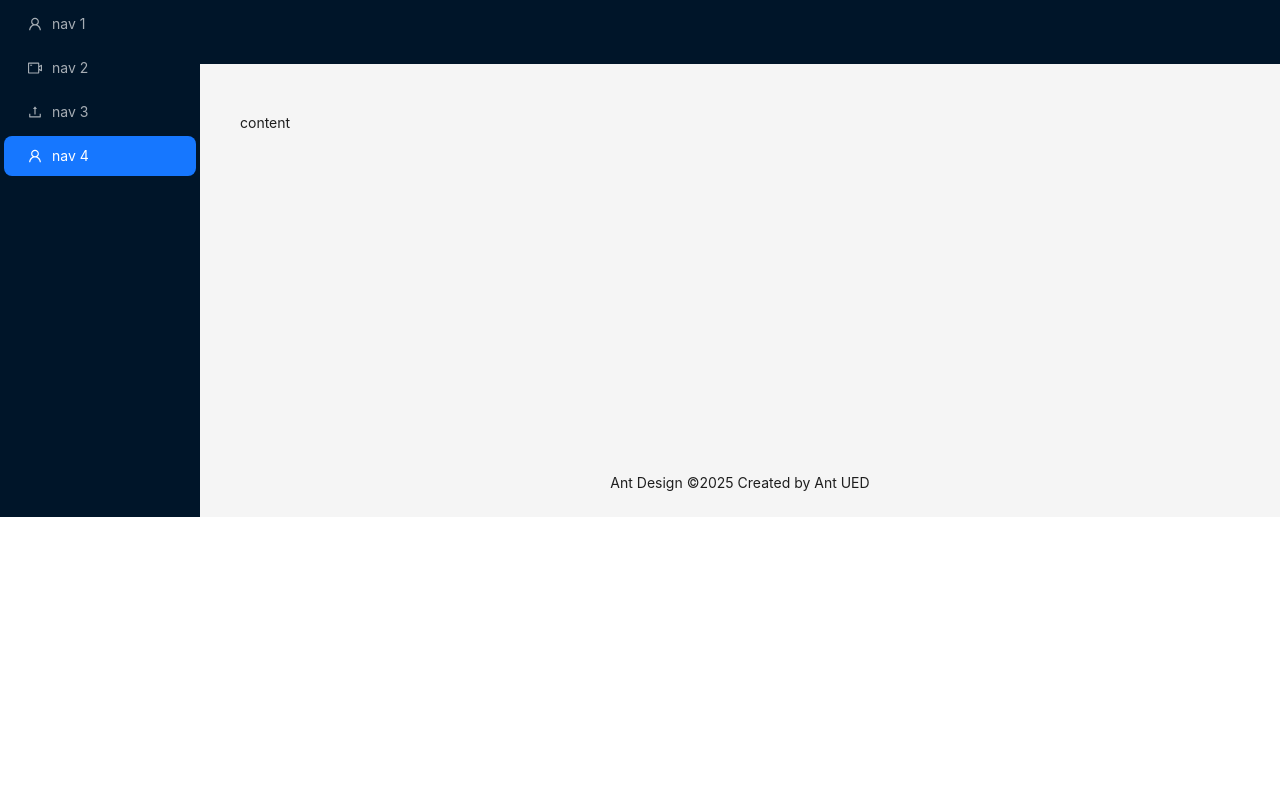
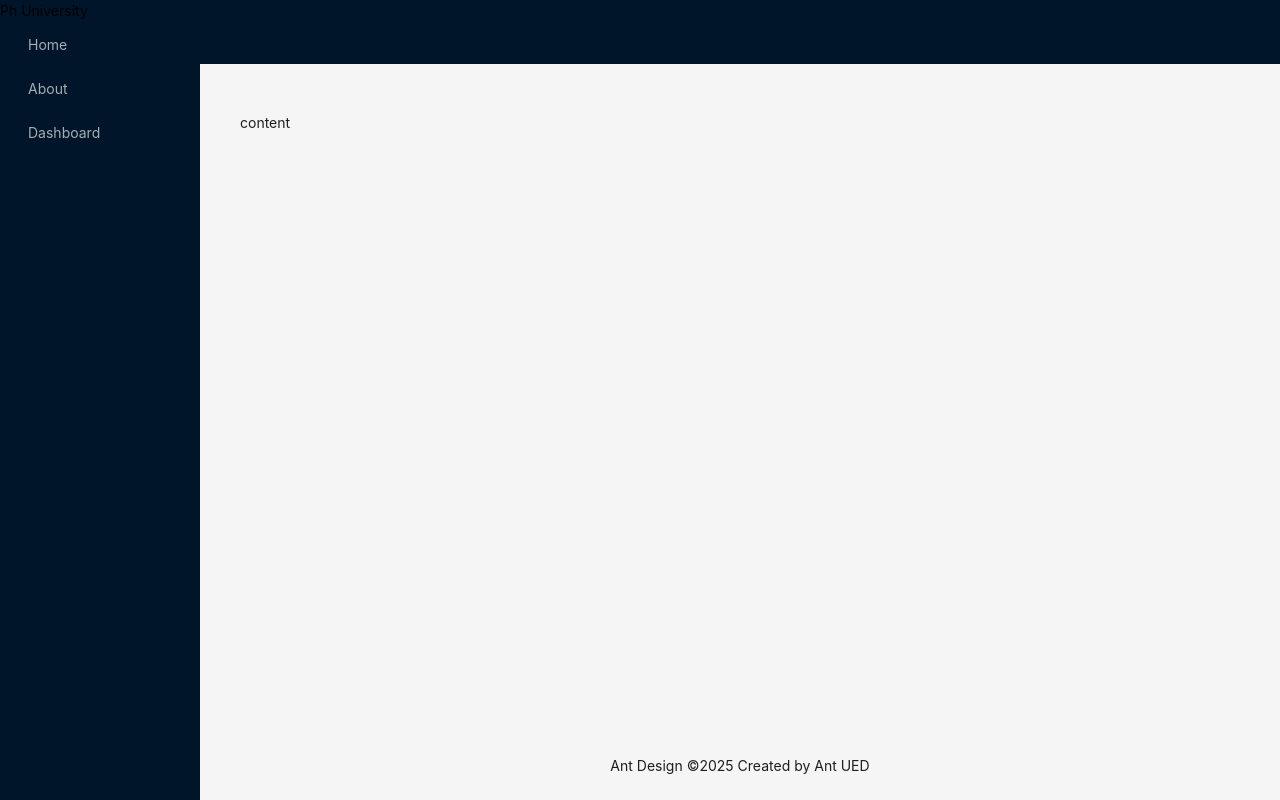
Before and after one commit to sujon-258549/Ph-university-frontend, a React (Vite) app: page / in a window 1280 px wide. Built offline with nearby package versions, Linux system fonts and the light colour scheme.

Commit message:
modified MainLayout.tsx in layout

```diff
--- a/src/Components/layout/MainLayout.tsx
+++ b/src/Components/layout/MainLayout.tsx
@@ -1,25 +1,23 @@
-import { Layout, Menu } from "antd";
+import { Layout, Menu, MenuProps } from "antd";
 const { Header, Content, Footer, Sider } = Layout;
-import {
-  UploadOutlined,
-  UserOutlined,
-  VideoCameraOutlined,
-} from "@ant-design/icons";
-import React from "react";
 const MainLayout = () => {
-  const items = [
-    UserOutlined,
-    VideoCameraOutlined,
-    UploadOutlined,
-    UserOutlined,
-  ].map((icon, index) => ({
-    key: String(index + 1),
-    icon: React.createElement(icon),
-    label: `nav ${index + 1}`,
-  }));
+  const items: MenuProps["items"] = [
+    {
+      key: "/home",
+      label: "Home",
+    },
+    {
+      key: "/about",
+      label: "About",
+    },
+    {
+      key: "/dashboard",
+      label: "Dashboard",
+    },
+  ];
   return (
     <div>
-      <Layout>
+      <Layout className="" style={{ height: "100vh" }}>
         <Sider
           breakpoint="lg"
           collapsedWidth="0"
@@ -30,7 +28,9 @@ const MainLayout = () => {
             console.log(collapsed, type);
           }}
         >
-          <div className="demo-logo-vertical" />
+          <div className="text-center text-white h-5 py-7 font-bold text-xl">
+            Ph University
+          </div>
           <Menu
             theme="dark"
             mode="inline"
```
